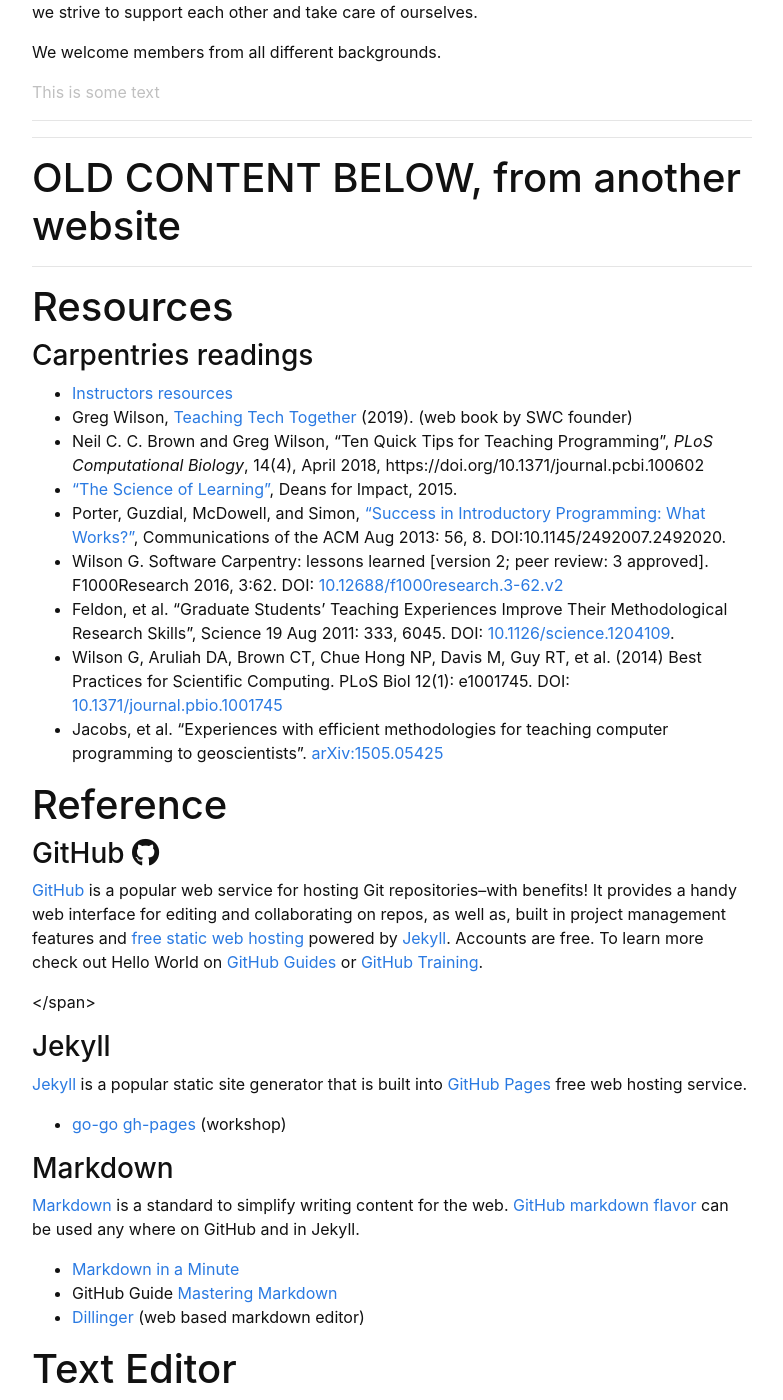
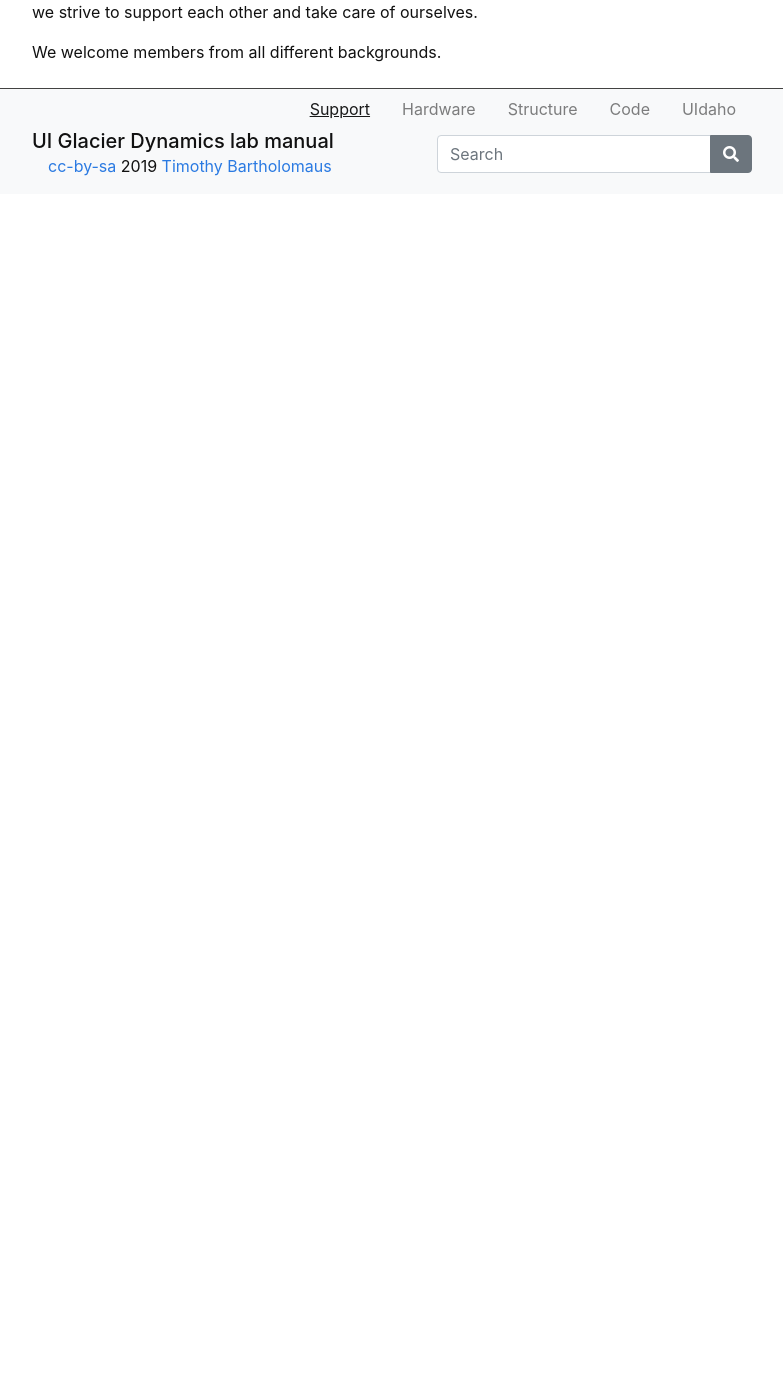
Before and after one commit to yoramterleth/uiglaciology, a Jekyll site: the page built from content/0-support.md, in a window 1280 px wide and 1400 px high, scrolled down 270 px. Shown: the whole window, without its empty margins (248-1031 px from the left). Built offline with Jekyll 4.4.1, drawn with Linux system fonts in a browser that asks for light colours; after the commit the page ends 900 px from its top, so only the background shows below that; some of the changed text lies outside the part shown.

Commit message:
Removed old website text
Deleted old text.

```diff
--- a/content/0-support.md
+++ b/content/0-support.md
@@ -7,77 +7,3 @@ nav: true
 Our group strives to be a welcoming and inclusive community in which you, and I, and all of us feel supported and included in our efforts to be the best scientists we can be.  We work hard and acknowledge that research and graduate school is difficult in their own rights. Therefore, we strive to support each other and take care of ourselves.
 
 We welcome members from all different backgrounds.
-
-
-<font color="silver">This is some text</font>
-
-[comment]: # (<span style="color:silver;">Word orange)
-
-[comment]: # (<p style='color:red'>This is some red text.</p>)
-
-[comment]: # (<font color="red">This is some text!</font>)
-[comment]: # (These are <b style='color:red'>red words</b>.)
-
-[comment]: # (  <font color="gray cloud">)
-
-
----
-
----
-
-
-# OLD CONTENT BELOW, from another website
-
-___
-# Resources
-
-### Carpentries readings
-
-- [Instructors resources](https://docs.carpentries.org/topic_folders/for_instructors/index.html)
-- Greg Wilson, [Teaching Tech Together](http://teachtogether.tech/) (2019). (web book by SWC founder)
-- Neil C. C. Brown and Greg Wilson, "Ten Quick Tips for Teaching Programming", *PLoS Computational Biology*, 14(4), April 2018, https://doi.org/10.1371/journal.pcbi.100602
-- ["The Science of Learning"](https://carpentries.github.io/instructor-training/files/papers/science-of-learning-2015.pdf), Deans for Impact, 2015.
-- Porter, Guzdial, McDowell, and Simon, ["Success in Introductory Programming: What Works?"](https://carpentries.github.io/instructor-training/files/papers/porter-what-works-2013.pdf), Communications of the ACM Aug 2013: 56, 8. DOI:10.1145/2492007.2492020.
-- Wilson G. Software Carpentry: lessons learned [version 2; peer review: 3 approved]. F1000Research 2016, 3:62. DOI: [10.12688/f1000research.3-62.v2](https://doi.org/10.12688/f1000research.3-62.v2)
-- Feldon, et al. "Graduate Students’ Teaching Experiences Improve Their Methodological Research Skills", Science 19 Aug 2011: 333, 6045. DOI: [10.1126/science.1204109](https://doi.org/10.1126/science.1204109).
-- Wilson G, Aruliah DA, Brown CT, Chue Hong NP, Davis M, Guy RT, et al. (2014) Best Practices for Scientific Computing. PLoS Biol 12(1): e1001745. DOI: [10.1371/journal.pbio.1001745](https://doi.org/10.1371/journal.pbio.1001745)
-- Jacobs, et al. "Experiences with efficient methodologies for teaching computer programming to geoscientists". [arXiv:1505.05425](https://arxiv.org/abs/1505.05425)
-
-# Reference
-[comment]: # ( </font>)
-
-### GitHub <span class="fab fa-github"></span>
-
-[GitHub](https://github.com/){:target="_blank"} is a popular web service for hosting Git repositories--with benefits!
-It provides a handy web interface for editing and collaborating on repos, as well as, built in project management features and [free static web hosting](https://pages.github.com/){:target="blank"} powered by [Jekyll](https://jekyllrb.com/){:target="blank"}.
-Accounts are free.
-To learn more check out Hello World on [GitHub Guides](https://guides.github.com/){:target="_blank"} or [GitHub Training](https://services.github.com/on-demand/){:target="_blank"}.
-
-</span>
-
-### Jekyll
-
-[Jekyll](https://jekyllrb.com/){:target="blank"} is a popular static site generator that is built into [GitHub Pages](https://pages.github.com/){:target="blank"} free web hosting service.
-
-- [go-go gh-pages](https://evanwill.github.io/go-go-ghpages/) (workshop)
-
-### Markdown
-
-[Markdown](https://daringfireball.net/projects/markdown/) is a standard to simplify writing content for the web.
-[GitHub markdown flavor](https://help.github.com/articles/basic-writing-and-formatting-syntax/) can be used any where on GitHub and in Jekyll.
-
-- [Markdown in a Minute](https://evanwill.github.io/_drafts/notes/markdown-minute.html)
-- GitHub Guide [Mastering Markdown](https://guides.github.com/features/mastering-markdown/)
-- [Dillinger](https://dillinger.io/) (web based markdown editor)
-
-# Text Editor
-
-When working with code you should have a good text editor.
-Windows notepad does not handle UTF-8 encoding or UNIX line endings that are standard for cross platform applications.
-For basic editing, Windows [Notepad++](https://notepad-plus-plus.org/), Mac TextEdit, or Linux Gedit are sufficient.
-However, a more complete code editor will be helpful for managing Jekyll projects.
-
-Open-source cross platform suggestions:
-
-- [Visual Studio Code](https://code.visualstudio.com/)
-- [Atom](https://atom.io/)
```
